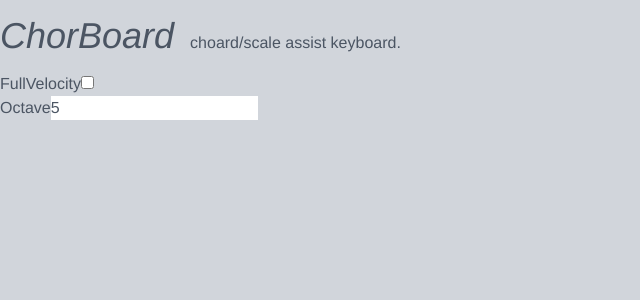
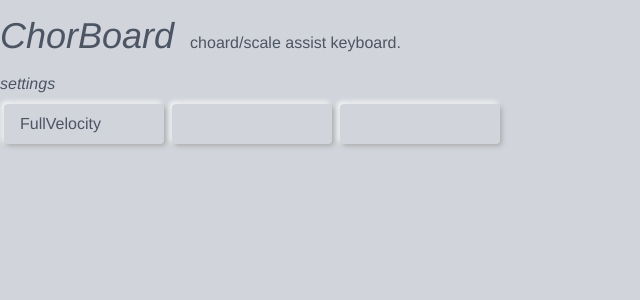
Before and after one commit to alarky/chorboard, a Vue app in the folder src/chorboard/: page / in a window 1280 px wide. Shown: the top 300 px of the page, without its empty margins (0-640 px from the left). Built offline with nearby package versions, Linux system fonts and the light colour scheme; a web font is replaced by a local one.

Commit message:
init button component

```diff
--- /dev/null
+++ b/src/chorboard/src/components/Button.vue
@@ -0,0 +1,56 @@
+<template>
+  <div class="button-square" :class="{on: state.pushed, off: !state.pushed}" @click="toggle">
+    {{ label }}
+  </div>
+</template>
+
+<style scoped lang="scss">
+.button-square {
+  @apply relative;
+  @apply rounded;
+  @apply select-none;
+}
+
+.on {
+  box-shadow: inset  2px  2px 5px #aaaaaa,
+              inset -2px -2px 5px #ffffff;
+}
+
+.off {
+  box-shadow: 2px  2px 5px #aaaaaa,
+             -2px -2px 5px #ffffff;
+}
+
+</style>
+
+<script lang="ts">
+import { defineComponent, reactive } from 'vue';
+
+interface State {
+  pushed: boolean;
+}
+
+export default defineComponent({
+  name: 'Button',
+  props: {
+    label: {
+      type: String,
+      default: () => '',
+    },
+  },
+  setup() {
+    const state = reactive<State>({
+      pushed: false,
+    });
+
+    const toggle = () => {
+      state.pushed = !state.pushed;
+    }
+
+    return {
+      state,
+      toggle,
+    }
+  }
+});
+</script>
--- a/src/chorboard/src/views/Main.vue
+++ b/src/chorboard/src/views/Main.vue
@@ -1,4 +1,13 @@
 <template>
+  <div>
+    <div class="font-header italic mb-1">settings</div>
+    <div class="flex flex-row">
+      <Button class="mx-1 my-1 px-4 py-2 w-40" :label="'FullVelocity'"></Button>
+      <Button class="mx-1 my-1 px-4 py-2 w-40"></Button>
+      <Button class="mx-1 my-1 px-4 py-2 w-40"></Button>
+    </div>
+
+    <!--
     <div>
       <label for="full-velocity">FullVelocity</label>
       <input type="checkbox" id="full-velocity" v-model="fullLevel">
@@ -7,14 +16,18 @@
       <label for="octave">Octave</label>
       <input type="number" id="octave" v-model="octave">
     </div>
+    -->
+  </div>
 </template>
 
 <script lang="ts">
 import {computed, defineComponent} from 'vue';
 import { useStore } from '@/store';
+import Button from "@/components/Button.vue";
 
 export default defineComponent({
   name: 'Main',
+  components: {Button},
   setup() {
     const store = useStore();
 
```
Lines whose indentation alone changed are shown as unchanged.
